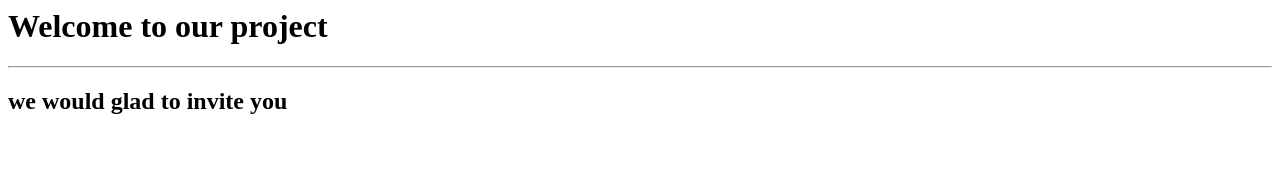
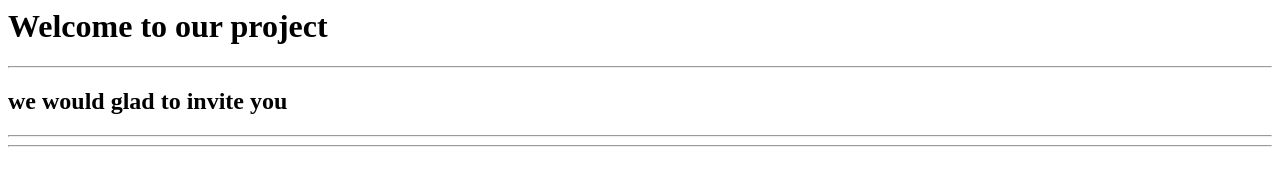
Before and after one commit to Selvakumar246/DigitalPen, a plain HTML site: page index.html in a window 1280 px wide. Drawn offline with Linux system fonts and the light colour scheme.

Commit message:
Update index.html

```diff
--- a/index.html
+++ b/index.html
@@ -6,5 +6,6 @@
   <h1> Welcome to our project </h1>
   <hr>
   <h2> we would glad to invite you </h2>
+  <hr><hr>
   </body>
 </html>
```
